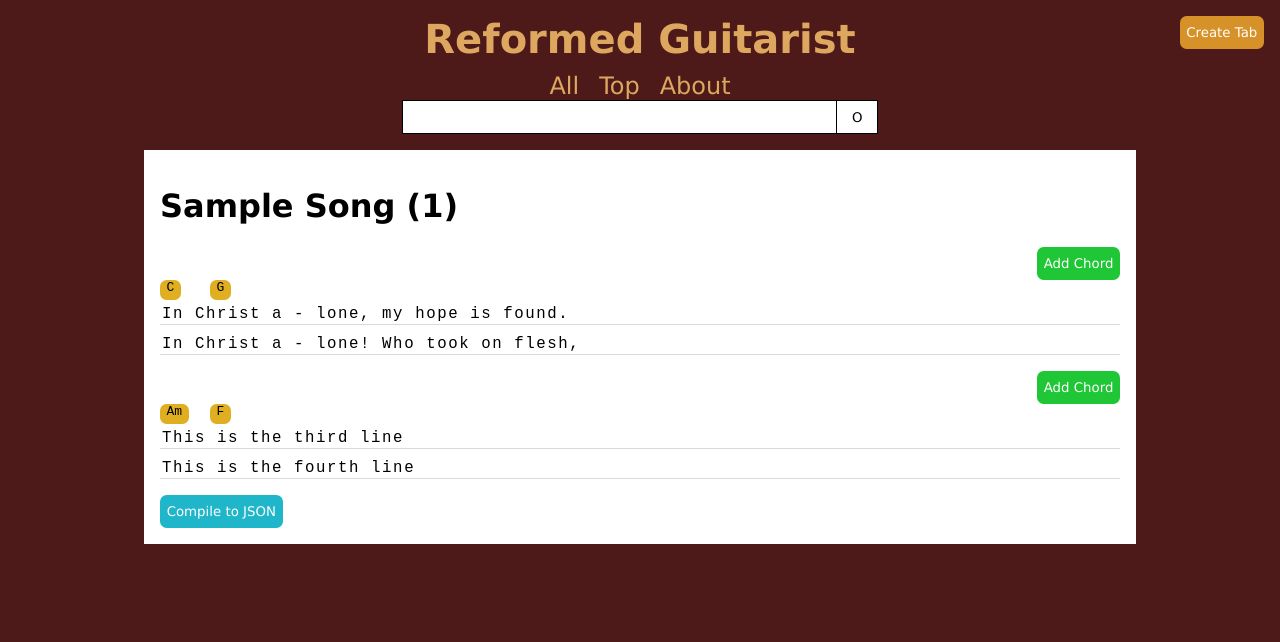
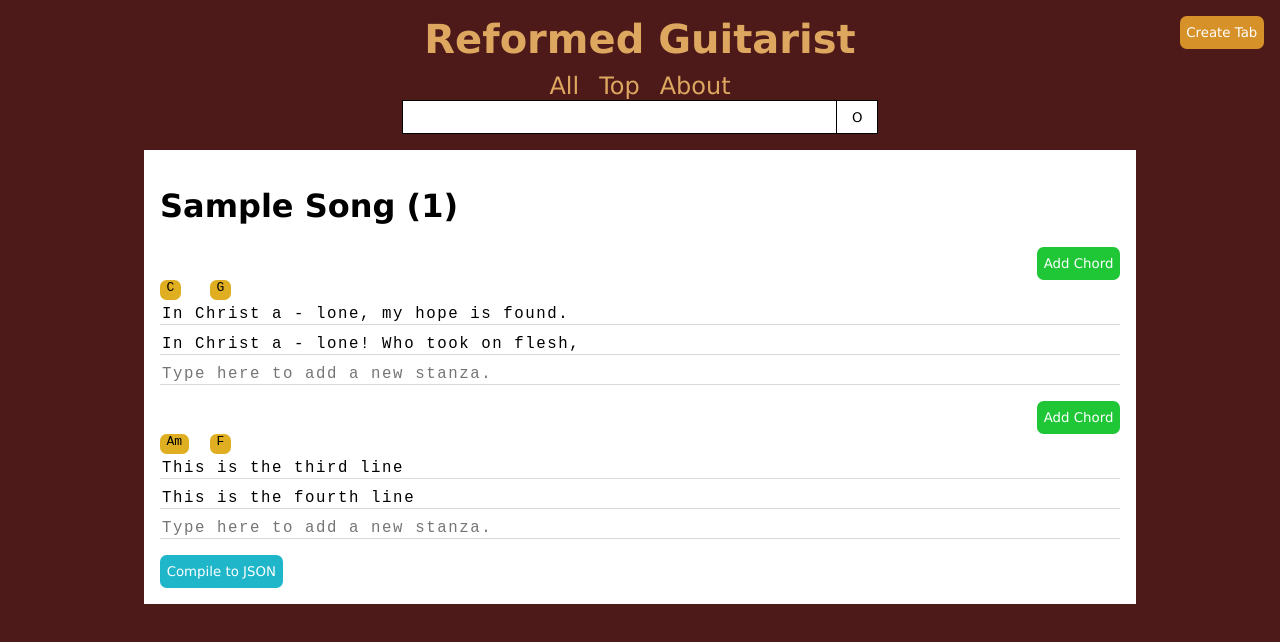
Before and after one commit to JusticePro/rgmainv2, a React (Vite) app: page /song/1 in a window 1280 px wide. Shown: the top 642 px of the page. Built offline with nearby package versions, Linux system fonts and the light colour scheme.

Commit message:
Started placeholder stanza

```diff
--- a/src/Pages/SongView/Line.jsx
+++ b/src/Pages/SongView/Line.jsx
@@ -46,6 +46,8 @@ export function Line({stanzas, chords, onUpdateLine, editable})
             </div>
             <div className='line-stanzaContainer'>
                 {stanzaElements}
+            {editable ?
+                <Stanza newStanza={true} stanza={''} /> : <></>}
             </div>
         </div>
     );
--- a/src/Pages/SongView/Stanza.jsx
+++ b/src/Pages/SongView/Stanza.jsx
@@ -1,8 +1,8 @@
 import './Stanza.css';
 
-export function Stanza({stanza, editable})
+export function Stanza({stanza, editable, newStanza=false})
 {
     return (
-        <input disabled={editable===false} className='stanza' defaultValue={stanza}></input>
+        <input placeholder={newStanza ? 'Type here to add a new stanza.' : ''} disabled={editable===false} className='stanza' defaultValue={stanza}></input>
     );
 }
```
